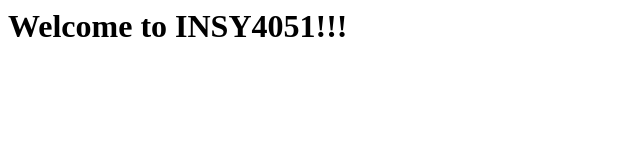
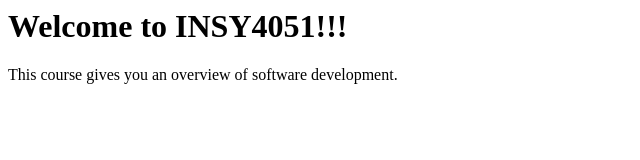
Before and after one commit to jaydenrajpurkar/INSY4051, a plain HTML site: page index.html in a window 1280 px wide. Shown: the whole page, without its empty margins (0-640 px from the left). Drawn offline with Linux system fonts and the light colour scheme.

Commit message:
Add description for the course

```diff
--- a/index.html
+++ b/index.html
@@ -1,10 +1,8 @@
 <html>
 <head>
-
 </head>
-
   <body>
     <h1>Welcome to INSY4051!!!</h1>
+    <p>This course gives you an overview of software development.</p>
   </body>
-
 </html>
```
